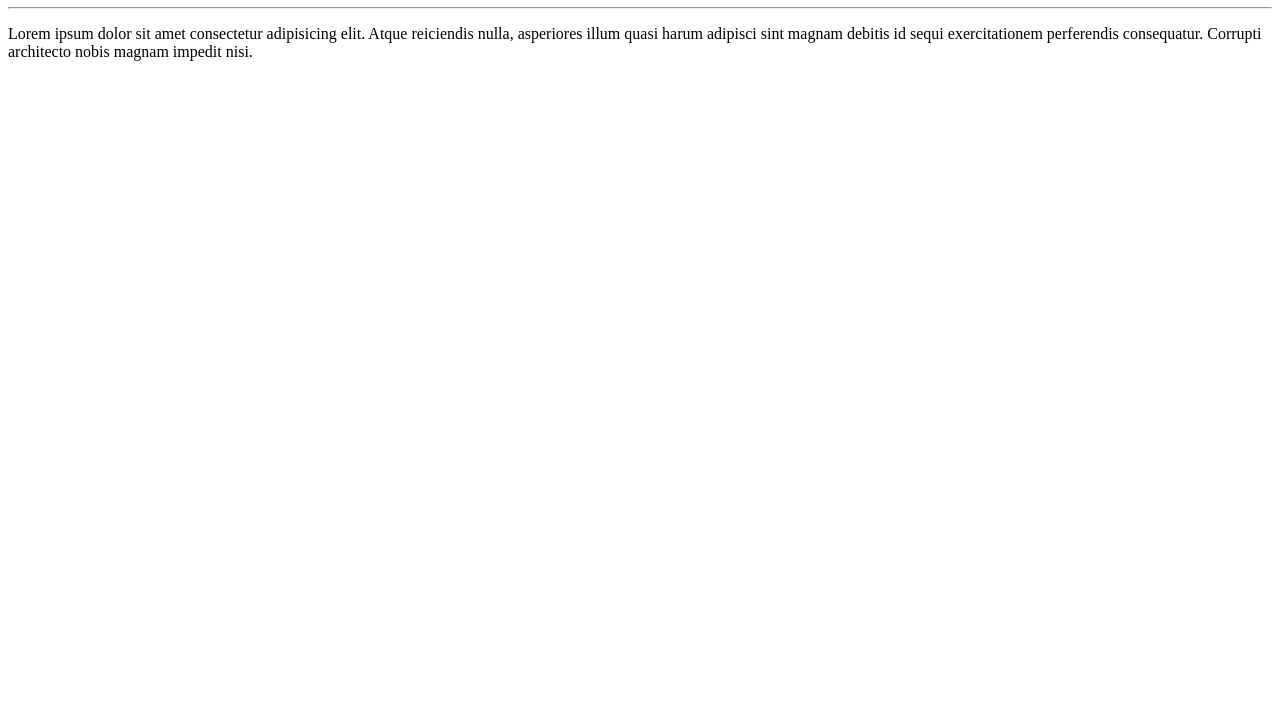
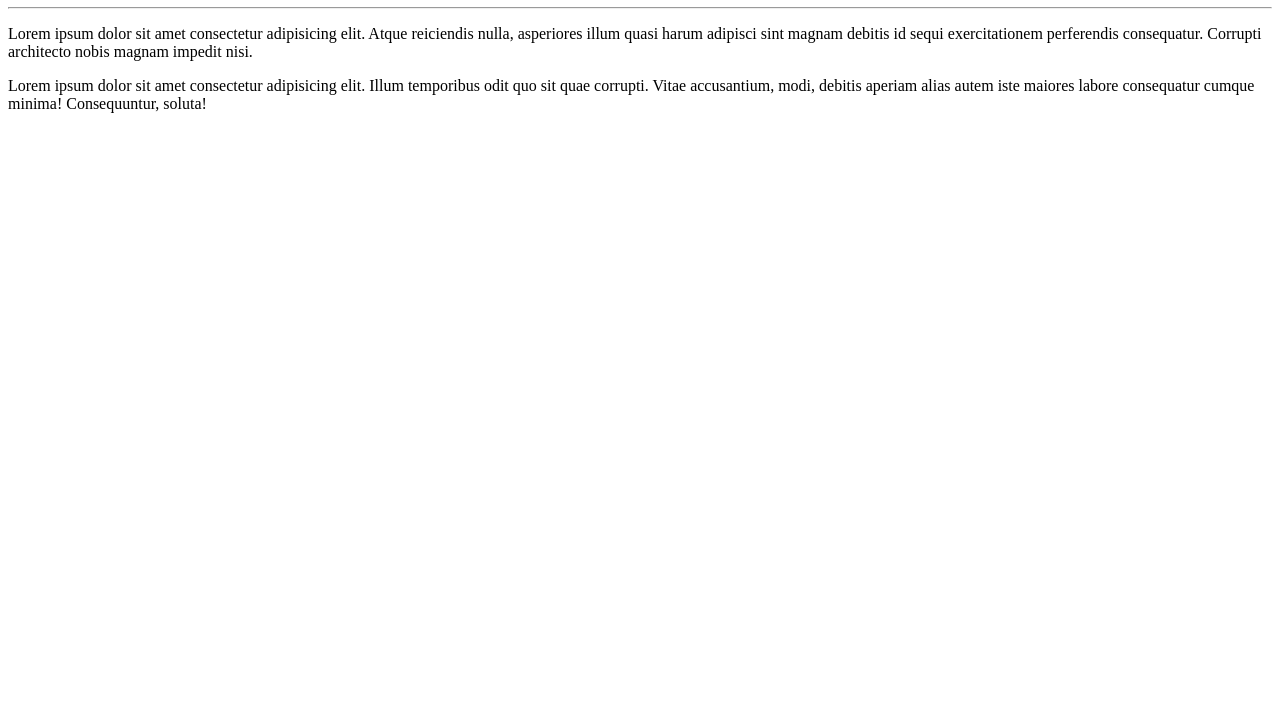
Before and after one commit to wiliampianco/repositorioCV, a plain HTML site: page site-exemplo/index.html in a window 1280 px wide. Shown: the part 73-800 px from the top of the page. Drawn offline with Linux system fonts and the light colour scheme.

Commit message:
Update index.html

```diff
--- a/site-exemplo/index.html
+++ b/site-exemplo/index.html
@@ -11,5 +11,8 @@
     <p>Lorem ipsum dolor sit amet consectetur adipisicing elit. Atque reiciendis nulla,
         asperiores illum quasi harum adipisci sint magnam debitis id sequi exercitationem
         perferendis consequatur. Corrupti architecto nobis magnam impedit nisi.</p>
+    <p>Lorem ipsum dolor sit amet consectetur adipisicing elit. Illum temporibus odit quo
+        sit quae corrupti. Vitae accusantium, modi, debitis aperiam alias autem iste maiores
+        labore consequatur cumque minima! Consequuntur, soluta!</p>
 </body>
 </html>
```
